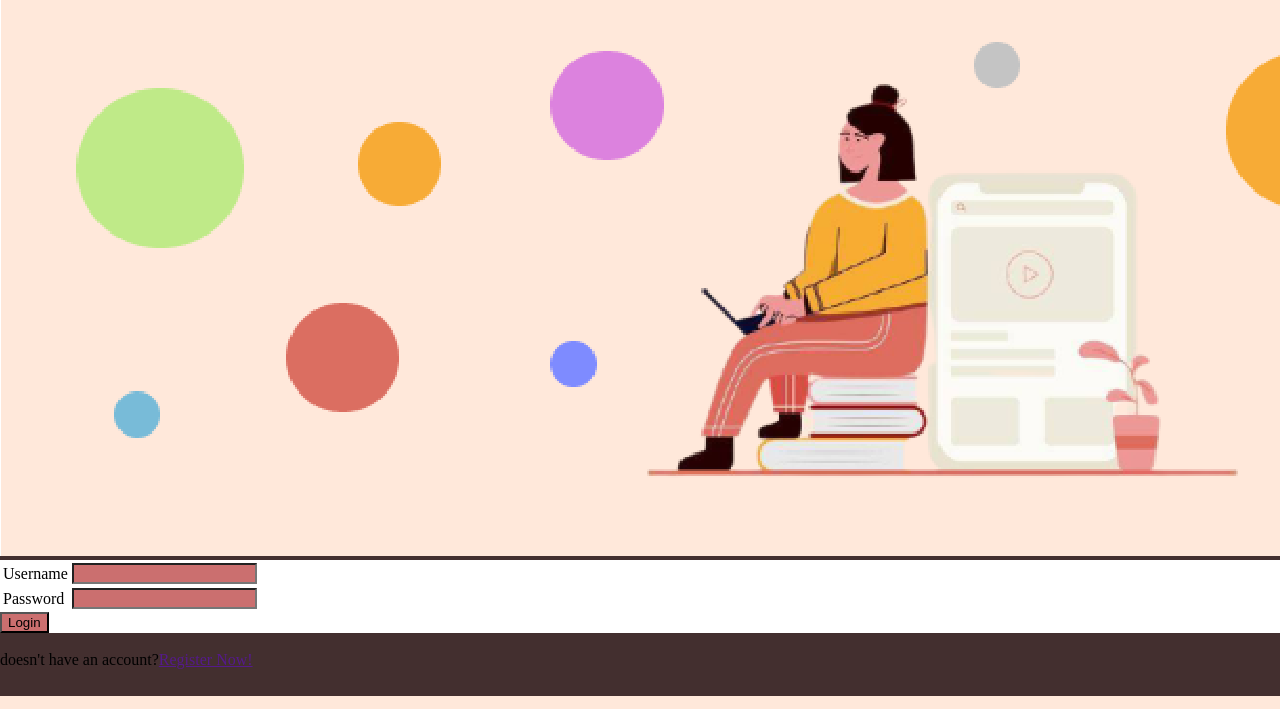
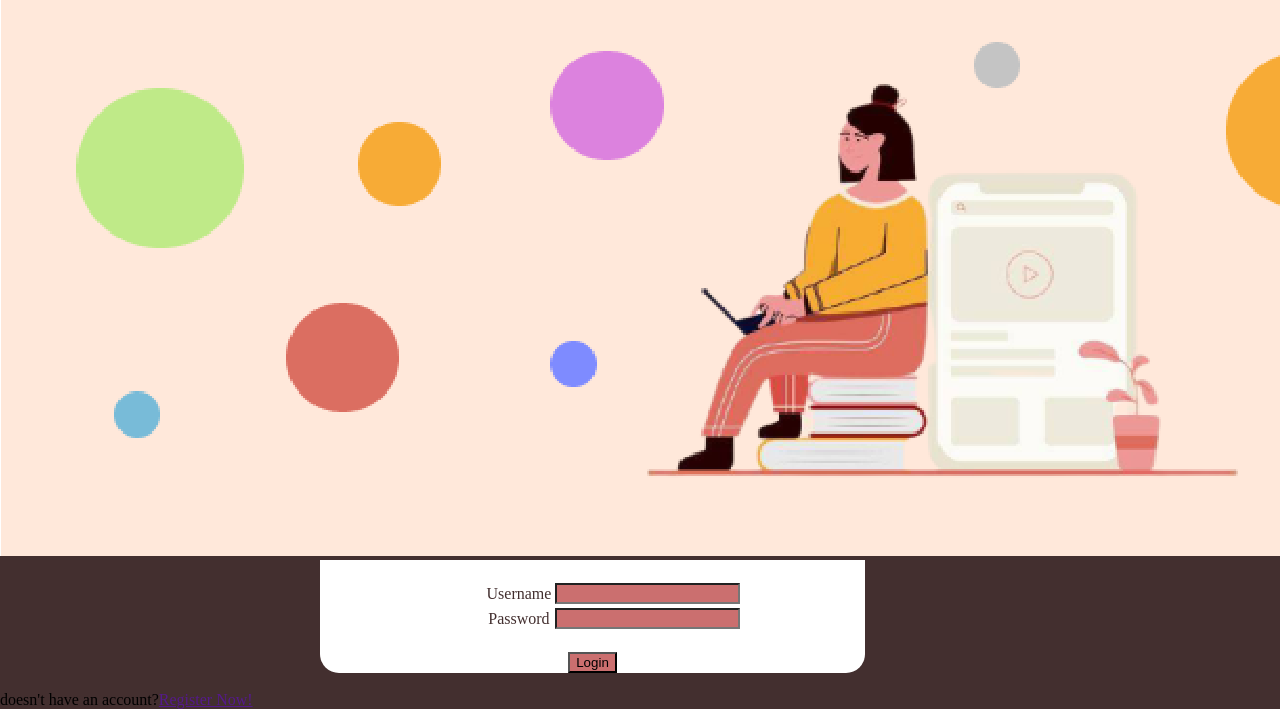
Before and after one commit to NadiaClarissaHermawan/StudieKuy-Online-Course, a PHP site: template view/userLogin.php in a window 1280 px wide; the page is wider, and only the part inside the window is pictured. Shown: the part 104-813 px from the top of that part. Run offline with PHP 8.4, Linux system fonts and the light colour scheme; the template is opened without the code that fills it, so the values that code supplies are empty.

Commit message:
update userLogin (posisi)

```diff
--- a/view/layout/style/style.css
+++ b/view/layout/style/style.css
@@ -135,8 +135,39 @@ body {
 
 form {
     background-color: #FFFFFF;
+    color: #432F2F;
+    text-align: center;
+    width: 545px;
+    position: relative;
+    left: 25%;
+    border-radius: 0 0 19px 19px;
 }
 
 input {
     background-color: #CB6F6F;
 }
+
+.button {
+    position: relative;
+    width: 100px;
+    height: 30px;
+    background: #FFDEDE;
+    border-radius: 15px;
+    padding-bottom: 20px;
+}
+
+.images {
+    position: relative;
+    width: 545px;
+    height: 180px;
+    align-items: center;
+    left: 25%;
+    top: 20px;
+    border-radius: 19px 19px 0 0;
+}
+
+table {
+    margin-left: 30%;
+    padding-top: 20px;
+    padding-bottom: 20px;
+}
```
